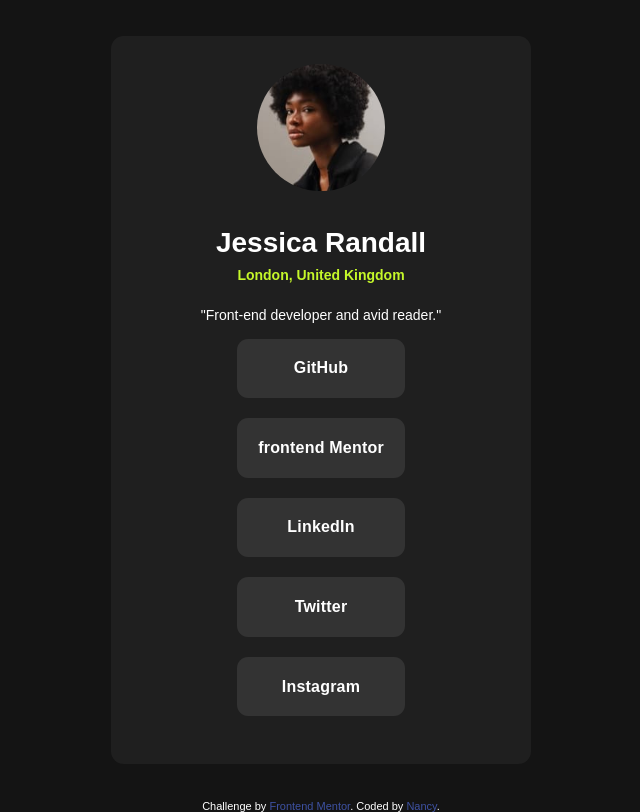
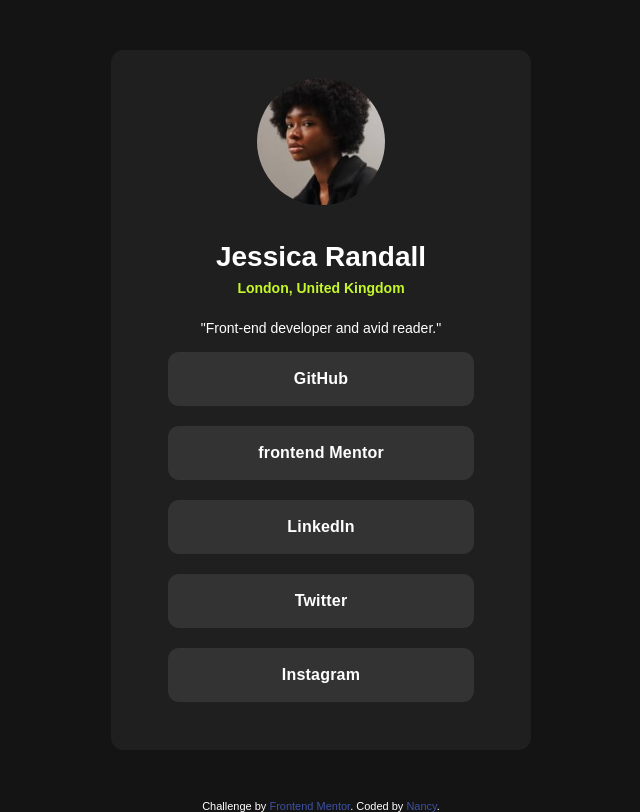
Before and after one commit to nancy-mahmoud/Social-links-profile, a plain HTML site: page index.html in a window 1280 px wide. Shown: the whole page, without its empty margins (319-959 px from the left). Drawn offline with Linux system fonts and the light colour scheme.

Commit message:
Update style.css

```diff
--- a/css/style.css
+++ b/css/style.css
@@ -131,8 +131,8 @@ img{
     margin-top: .75rem;
     width: 100% ;
 }
-li{
-    width: 100%
+.social-links li a{
+    padding: 18px 90px;
 }
 
 .user-img {
```
